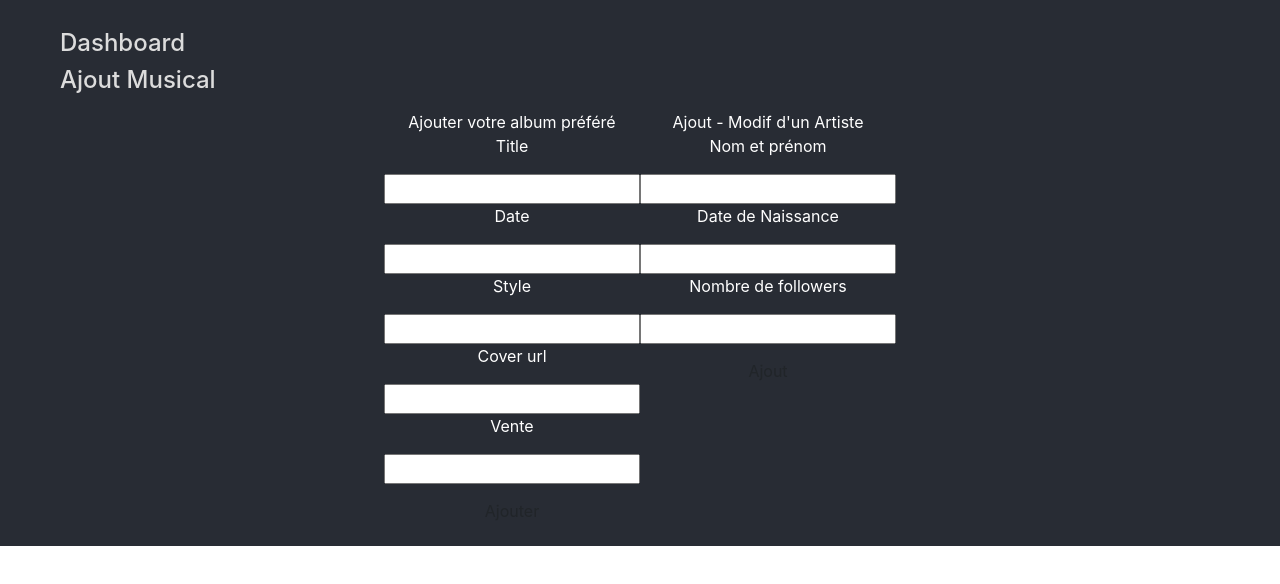
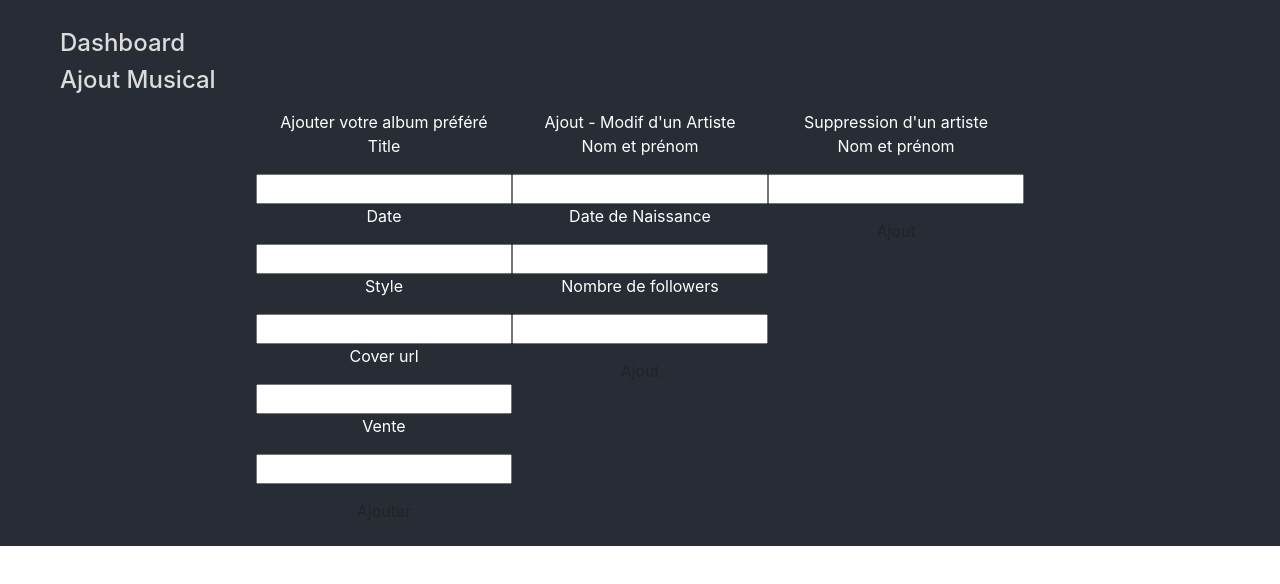
Before and after one commit to AurelienUltime/front_end, a React (Create React App) app: page /formulaire in a window 1280 px wide. Shown: the top 584 px of the page. Built offline with nearby package versions, Linux system fonts and the light colour scheme.

Commit message:
front casi fin

```diff
--- a/src/App.js
+++ b/src/App.js
@@ -50,10 +50,10 @@ function Dashboard() {
     </Row>
     <Row>
         <Col sm="6" md ="6">
-          <RadarPie2/>
+          <BarChart2/>
         </Col>
         <Col sm="6" md ="6">
-         <BarChart2/>
+        <RadarPie2/>
         </Col>
     </Row>
 
--- /dev/null
+++ b/src/components/Form/ArtistDel.js
@@ -0,0 +1,43 @@
+import React, { Component } from 'react';
+import _ from 'lodash';
+import Axios from 'axios';
+import './Artist.css';
+
+class ArtistDel extends React.Component {
+
+    state = {
+      name:'',
+      birth:'',
+    followers:'',
+    album: ''
+  }
+  handleChange = event => {
+      this.setState({ name: event.target.value,});
+  }
+
+  handleSubmit = event => {
+      event.preventDefault();
+
+      Axios.delete('http://localhost:3000/artists/', {
+        name: this.state.name,
+        birth: this.state.birth,
+        followers: this.state.followers,
+        album: this.state.album
+      })
+
+      }
+
+    render() {
+     // console.log("thiq.staet", this.state);
+      return (
+        <form onSubmit={this.handleSubmit}>
+          <label>
+           Suppression d'un artiste
+        <p>Nom et prénom</p>
+        <input type="text" name="name" onChange={this.handleChange}/>
+        </label>
+          <p><button class="btn" type="submit">Ajout</button></p>
+        </form>
+      );
+    }
+}export default ArtistDel;
--- a/src/components/Form/Form.js
+++ b/src/components/Form/Form.js
@@ -3,6 +3,7 @@ import {Container, Col, Row} from 'reactstrap';
 import Artiste from './Artist';
 import Album from './Album';
 import './Form.css';
+import ArtistDel from './ArtistDel';
 
 
 class Form extends Component{
@@ -14,6 +15,7 @@ class Form extends Component{
             <div className="affichage">
             <Album/>
             <Artiste/>
+            <ArtistDel/>
             </div>
             </center>
         );
```
